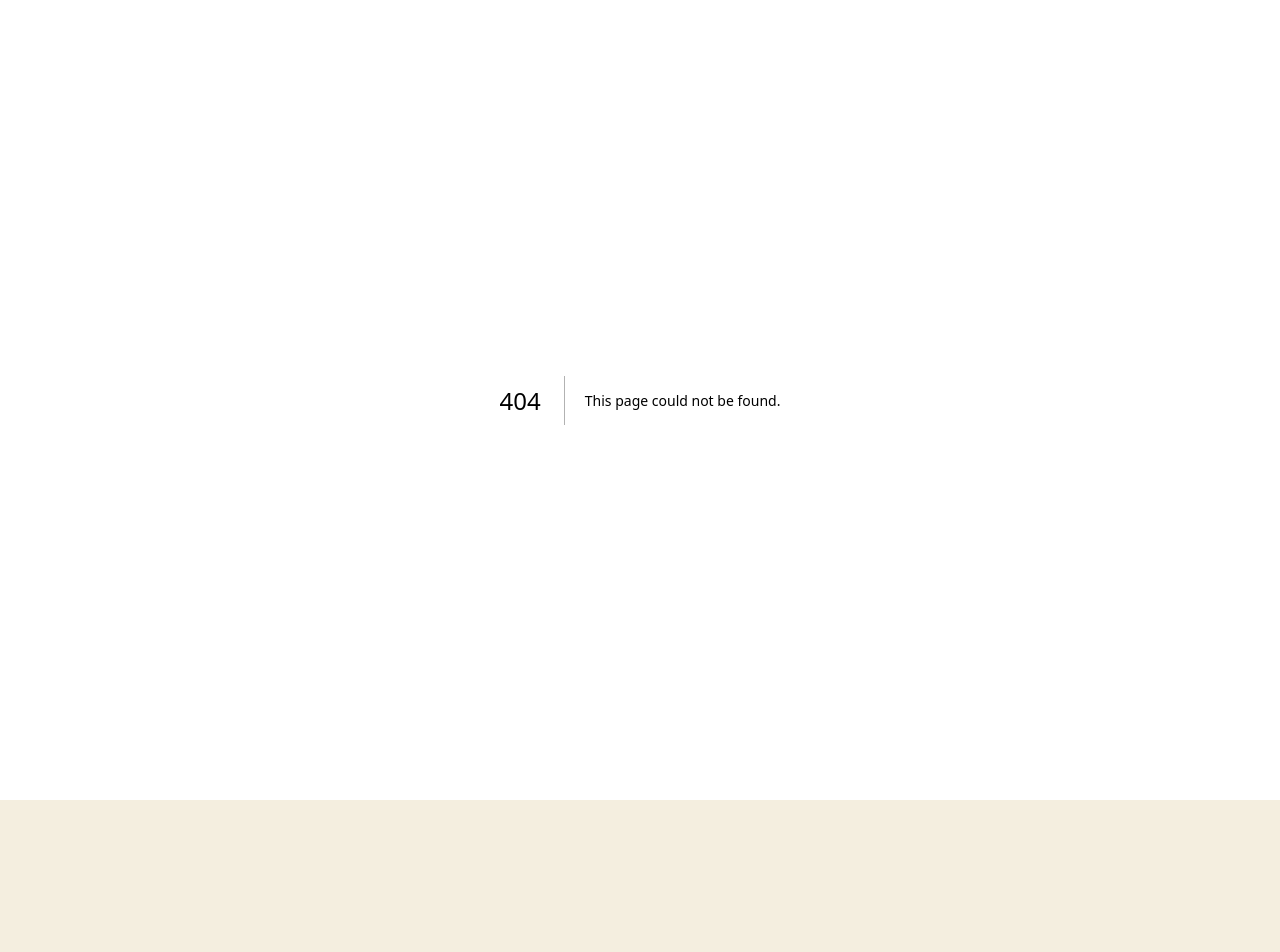
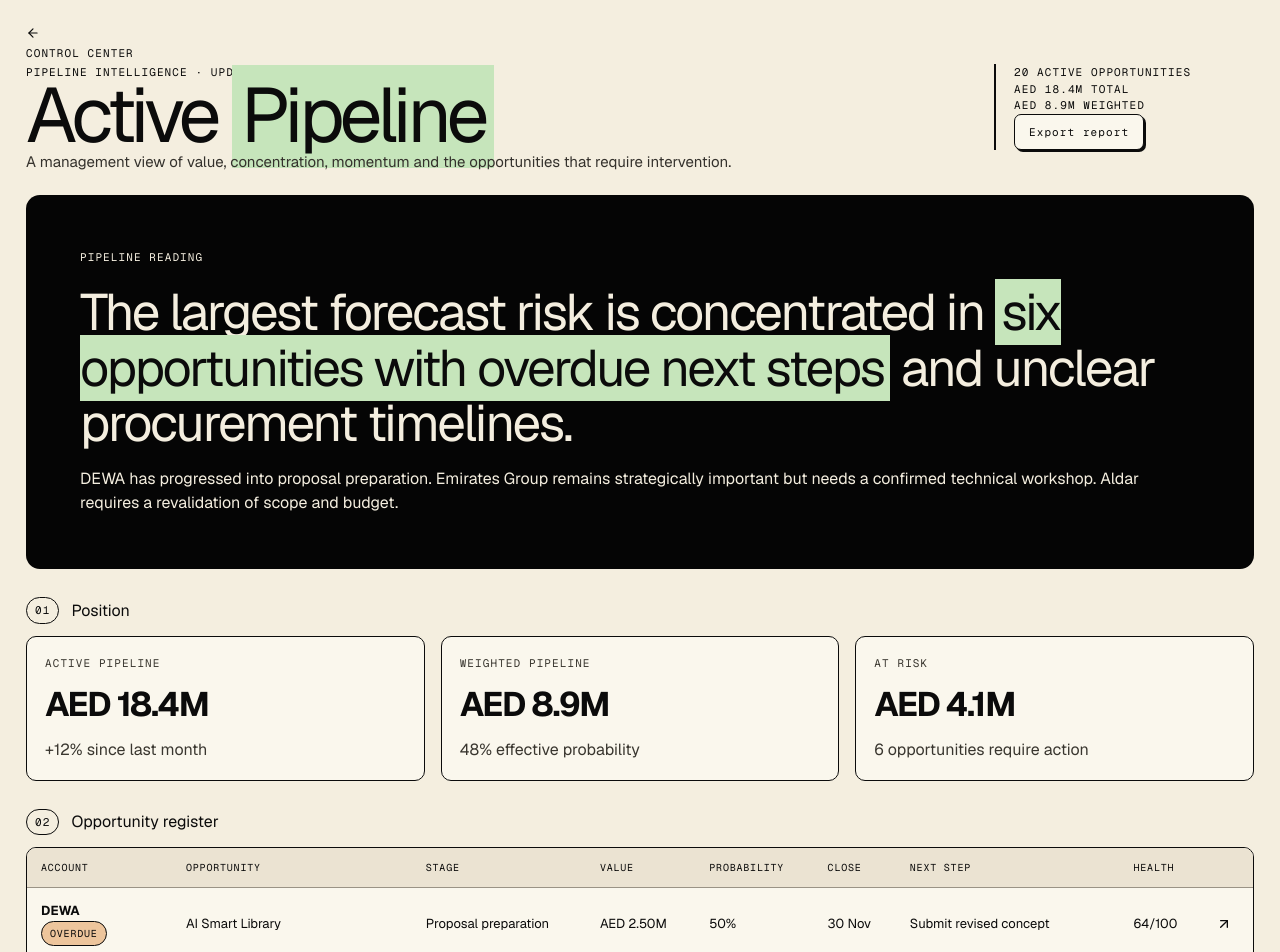
Before and after one commit to Profitech123/armis-sales-os, a Next.js app: page /pipeline in a window 1280 px wide. Before the commit this address had no page. Shown: the top 952 px of the page. Before the commit the page ends 800 px from the top, so only its background shows below. Built offline with nearby package versions, Linux system fonts and the light colour scheme.

Commit message:
feat: add pipeline intelligence workspace

```diff
--- /dev/null
+++ b/src/app/pipeline/page.tsx
@@ -0,0 +1,43 @@
+import Link from "next/link";
+import { ArrowLeft, ArrowUpRight } from "lucide-react";
+import { deals, metrics } from "@/lib/mock-data";
+
+export default function PipelinePage() {
+  return (
+    <main className="app-shell">
+      <div className="container">
+        <Link className="back-link mono" href="/"><ArrowLeft size={14} /> Control Center</Link>
+        <header className="header-grid compact-header">
+          <div>
+            <p className="mono">Pipeline intelligence · Updated 20 Jul 2026</p>
+            <h1 className="title">Active <span className="marker">Pipeline</span></h1>
+            <p className="subtitle">A management view of value, concentration, momentum and the opportunities that require intervention.</p>
+          </div>
+          <aside className="sync-panel mono"><p>20 active opportunities</p><p>AED 18.4M total</p><p>AED 8.9M weighted</p><button className="button">Export report</button></aside>
+        </header>
+
+        <section className="intelligence">
+          <p className="mono">Pipeline reading</p>
+          <h2>The largest forecast risk is concentrated in <span className="highlight">six opportunities with overdue next steps</span> and unclear procurement timelines.</h2>
+          <p>DEWA has progressed into proposal preparation. Emirates Group remains strategically important but needs a confirmed technical workshop. Aldar requires a revalidation of scope and budget.</p>
+        </section>
+
+        <section>
+          <div className="section-title"><span className="mono">01</span><h2>Position</h2></div>
+          <div className="grid grid-3">
+            {metrics.map((metric) => <article className="card metric" key={metric.label}><p className="mono">{metric.label}</p><strong>{metric.value}</strong><p>{metric.note}</p></article>)}
+          </div>
+        </section>
+
+        <section>
+          <div className="section-title"><span className="mono">02</span><h2>Opportunity register</h2></div>
+          <div className="table-wrap">
+            <table><thead><tr><th>Account</th><th>Opportunity</th><th>Stage</th><th>Value</th><th>Probability</th><th>Close</th><th>Next step</th><th>Health</th><th /></tr></thead>
+              <tbody>{deals.map((deal, index) => <tr key={`${deal.account}-${deal.opportunity}`}><td><strong>{deal.account}</strong>{deal.attention && <div className="chips"><span className="chip orange">{deal.attention}</span></div>}</td><td>{deal.opportunity}</td><td>{deal.stage}</td><td>{deal.value}</td><td>{deal.probability}%</td><td>{deal.closeDate}</td><td>{deal.nextStep}</td><td>{deal.health}/100</td><td><Link className="icon-link" href={index === 0 ? "/deals/dewa-smart-library" : "#"}><ArrowUpRight size={16} /></Link></td></tr>)}</tbody>
+            </table>
+          </div>
+        </section>
+      </div>
+    </main>
+  );
+}
```
